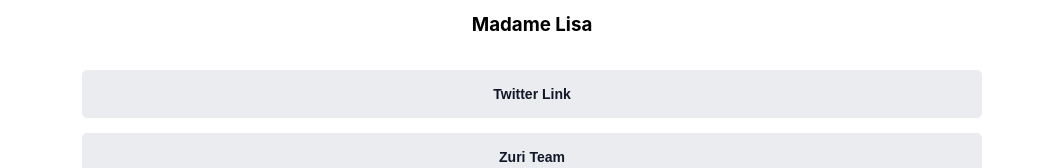
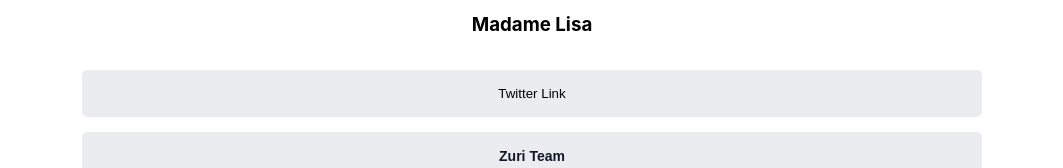
Before and after one commit to aipohruth/linktree, a React (Create React App) app: page / in a window 1280 px wide. Shown: the part 173-341 px from the top of the page, without its empty margins (108-1171 px from the left). Built offline with nearby package versions, Linux system fonts and the light colour scheme.

Commit message:
Update Link.js

```diff
--- a/src/Link.js
+++ b/src/Link.js
@@ -19,7 +19,7 @@ const Link = () => {
     <h3 id='twitter'>Madame Lisa</h3>
     <p id='slack'>aipohRuth</p>
     <div className='links'>
-        <button id='twitter_link'><a>Twitter Link</a></button>
+        <button id='twitter_link'>Twitter Link</button>
         <button id='btn_zuri'><a href="https://training.zuri.team/">Zuri Team</a></button>
         <button id='books'><a href="http://books.zuri.team">Zuri Books</a></button>
         <button id='book_python'><a href="https://books.zuri.team/python-for-beginners?ref_id=aipohRuth">Python Books</a></button>
```
